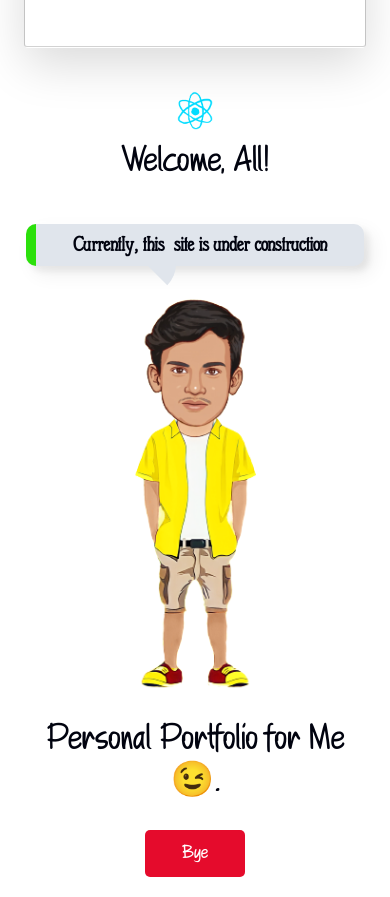
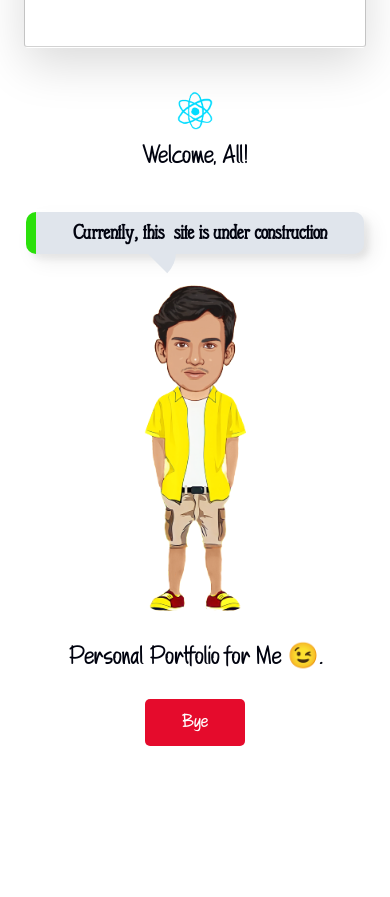
Before and after one commit to muthu12-sudo/Portfolio-MG, a React (Vite) app: page / in a window 390 px wide. Shown: the part 1120-2017 px from the top of the page. After the commit the page ends 1886 px from the top, so only its background shows below. Built offline with nearby package versions, Linux system fonts and the light colour scheme.

Commit message:
Flip card fix

```diff
--- a/src/Initial/ErrorPage.tsx
+++ b/src/Initial/ErrorPage.tsx
@@ -24,8 +24,8 @@ function ErrorPage() {
         <img
           id="mg"
           src={flag ? cartoonmg : nomeme}
-          width={350}
-          height={flag ? "" : 444}
+          width={300}
+          height={flag ? "" : 378.95}
           alt={flag ? "Cartoon Image" : "No Meme"}
         />
         <h2>Personal Portfolio for Me &#128521;.</h2>
--- a/src/Initial/style.css
+++ b/src/Initial/style.css
@@ -2,15 +2,6 @@
 
 * {
   color: #01030f;
-}
-
-@font-face {
-  font-family: "Note";
-  src: url("../fonts/Note.ttf");
-}
-@font-face {
-  font-family: "Berolina";
-  src: url("../fonts/Berolina.ttf");
 }
 
 .Error {
@@ -136,6 +127,10 @@
   }
 }
 @media (max-width: 568px) {
+  .Error h1,
+  .Error h2 {
+    font-size: 25px;
+  }
   .Error {
     .container {
       max-width: 100%;
--- a/src/styles.css
+++ b/src/styles.css
@@ -1,23 +1,46 @@
 html {
   scroll-behavior: smooth;
+}
+::-webkit-scrollbar {
+  width: 5px;
+}
+
+::-moz-scrollbar {
+  width: 5px;
+}
+
+::-ms-scrollbar {
+  width: 5px;
+}
+
+::-webkit-scrollbar-thumb {
+  background: #64616e;
+}
+
+::-moz-scrollbar-thumb {
+  background: #64616e;
+}
+
+::-ms-scrollbar-thumb {
+  background: #64616e;
 }
 /* Navbar */
 @font-face {
   font-family: "Note";
   src: url("./fonts/Note.ttf");
+  font-display: swap;
 }
 @font-face {
   font-family: "Berolina";
   src: url("./fonts/Berolina.ttf");
+  font-display: swap;
 }
 @font-face {
   font-family: "Alice";
   src: url("./fonts/Alice.ttf");
+  font-display: swap;
 }
-* {
-  margin: 0;
-  padding: 0;
-}
+
 .NavbarContainer {
   position: sticky;
   top: 0px;
```
